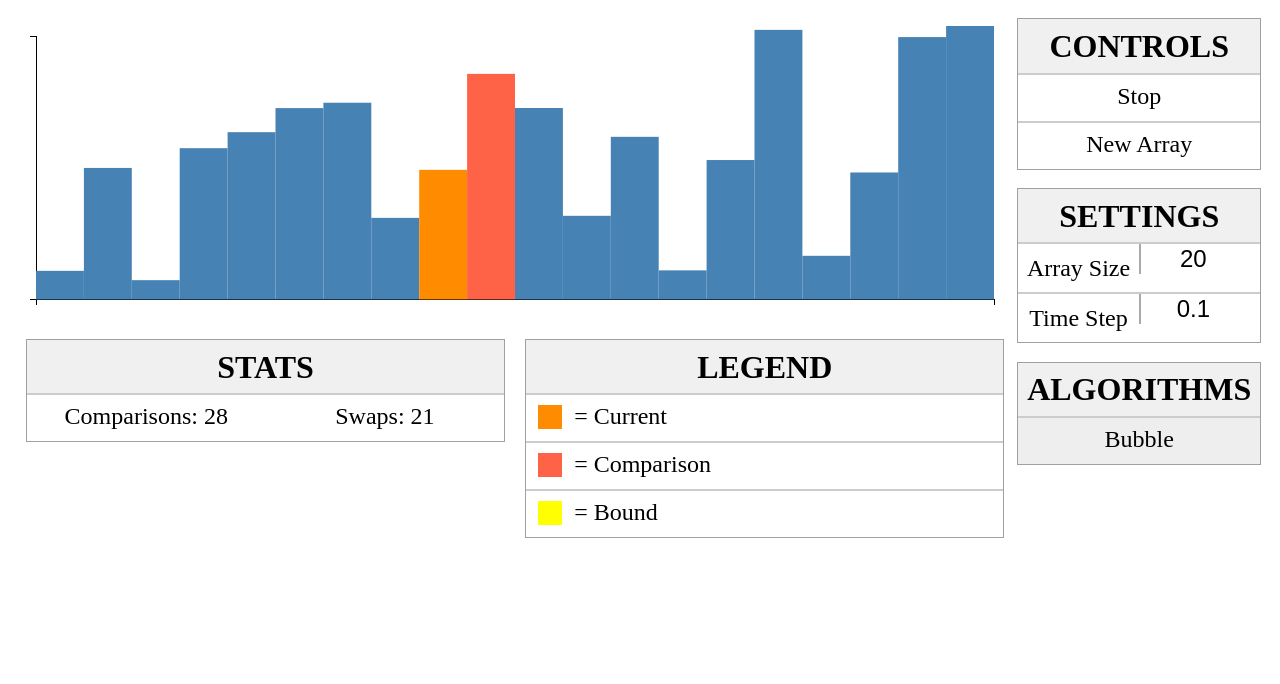
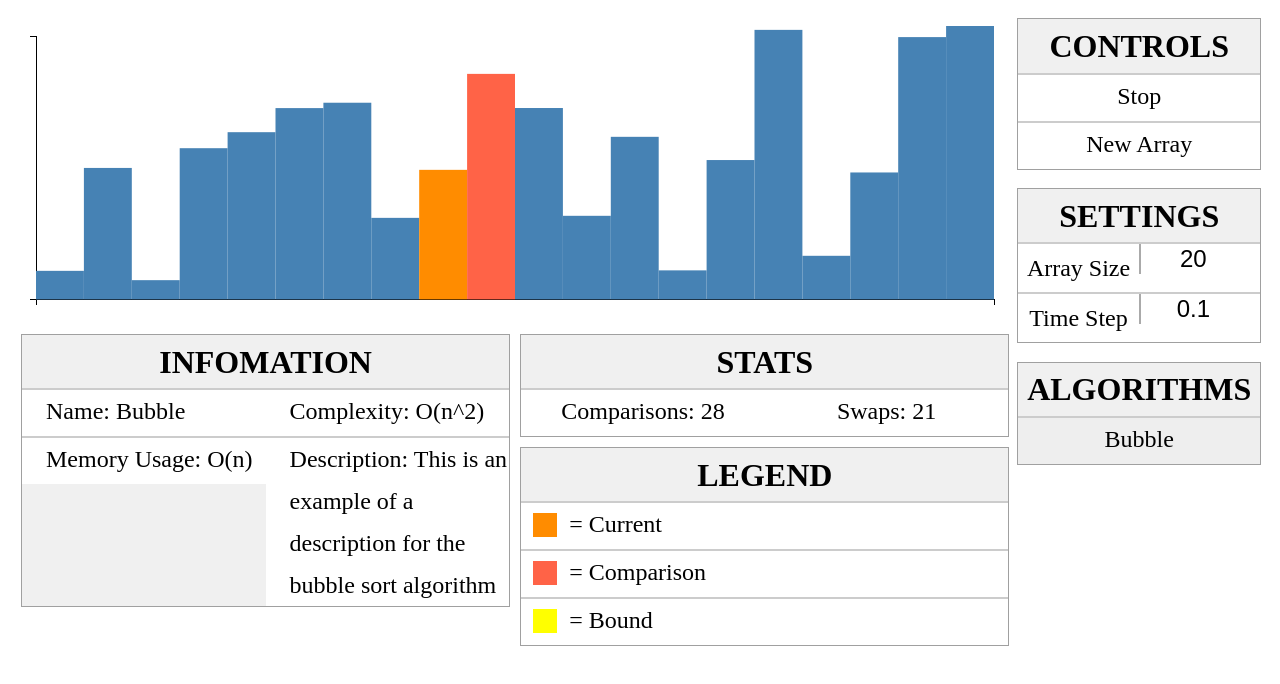
Before and after one commit to GeekyAubergine/SortingVisualiser, a plain HTML site: page demo.html in a window 1280 px wide. Both pictures are taken after a click on the item "Bubble". Drawn offline with Linux system fonts and the light colour scheme.

Commit message:
Added algorithm information

```diff
--- a/sorting-visualiser.css
+++ b/sorting-visualiser.css
@@ -29,6 +29,12 @@ svg {
 }
 #sv-infomation-container {
   width: 100%;
+}
+#sv-information-left-container {
+  width: 50%;
+}
+#sv-information-right-container {
+  width: 50%;
 }
 
 /* Bars */
@@ -163,10 +169,6 @@ svg {
 }
 
 /* Information */
-
-#sv-legend {
-  width: 48%;
-}
 #sv-legend li p {
   width: auto;
   margin: 0;
@@ -180,9 +182,10 @@ svg {
   width: 1em;
   height: 1em;
 }
-#sv-stats {
-  width: 48%;
-}
 #sv-stats li {
   width: 50%;
 }
+#sv-algorithm-information-container li {
+  text-align: left;
+  padding-left: 1em;
+}
--- a/sorting-visualiser.js
+++ b/sorting-visualiser.js
@@ -28,6 +28,13 @@ const LEGEND_ID = 'sv-legend';
 const STATS_COMPARISONS_ID = 'sv-comparisons-stat';
 const STATS_SWAPS_ID = 'sv-swaps-stat';
 const STAT_CLASS = 'sv-stat';
+const INFORMATION_LEFT_CONTAINER_ID = 'sv-information-left-container';
+const INFORMATION_RIGHT_CONTAINER_ID = 'sv-information-right-container';
+const ALGORITHM_INFORMATION_ID = 'sv-algorithm-information-container';
+const INFORMATION_NAME_ID = 'sv-algorithm-name';
+const INFORMATION_COMPLEXITY_ID = 'sv-algorithm-complexity';
+const INFORMATION_MEMORY_ID = 'sv-algorithm-memory';
+const INFORMATION_DESCRIPTION_ID = 'sv-algorithm-description';
 
 //Bar class names
 const BAR_NORMAL_CLASS = 'sv-bar-normal';
@@ -67,7 +74,10 @@ const margin = {
 //Buttons
 var sortingAlgorithmButtons = [{
   name: 'Bubble',
-  callBack: bubbleSort
+  callBack: bubbleSort,
+  complexity: 'O(n^2)',
+  memory: 'O(n)',
+  description: 'This is an example of a description for the bubble sort algorithm'
 }]
 
 var graphDimensions = {
@@ -112,10 +122,11 @@ function info(stringToLog) {
   }
 }
 
-function startSortingAlgorithm() {
+function startSortingAlgorithm(algorithm) {
   sortingAlgorithmCurrentlyRunning = true;
   sortingStats.numberOfComparisons = 0;
   sortingStats.numberOfSwaps = 0;
+  updateAlgorithmInformation(algorithm);
 }
 
 function stopSortingAlgorithm() {
@@ -166,11 +177,22 @@ function createInfomationContainer() {
   getGraphAndInformationContainer().append('div').attr('id', INFOMATION_CONTAINER_ID).attr('class', CONTAINER_CLASS);
 }
 
+function createInformationLeftContainer() {
+  getInformationContainer().append('div').attr('id', INFORMATION_LEFT_CONTAINER_ID).attr('class', CONTAINER_CLASS);
+}
+
+function createInformationRightContainer() {
+  getInformationContainer().append('div').attr('id', INFORMATION_RIGHT_CONTAINER_ID).attr('class', CONTAINER_CLASS);
+}
+
+
 function createContainers() {
   createGraphAndInformationContainer();
   createGraphContainer();
   createControlsContainer();
   createInfomationContainer();
+  createInformationLeftContainer();
+  createInformationRightContainer();
 }
 
 function getMainContainer() {
@@ -191,6 +213,14 @@ function getContolsContainer() {
 
 function getInformationContainer() {
   return d3.select('#' + INFOMATION_CONTAINER_ID);
+}
+
+function getInformationLeftContainer() {
+  return d3.select('#' + INFORMATION_LEFT_CONTAINER_ID);
+}
+
+function getInformationRightContainer() {
+  return d3.select('#' + INFORMATION_RIGHT_CONTAINER_ID);
 }
 
 /* ------------------------------------------------------------------------- */
@@ -268,8 +298,8 @@ function createAlgorithmButton(parent, buttonData) {
   button.on('click', function() {
     if (!sortingAlgorithmCurrentlyRunning) {
       button.classed(BUTTON_SELECTED_CLASS, true);
+      startSortingAlgorithm(buttonData);
       buttonData.callBack();
-      startSortingAlgorithm();
     }
   });
 }
@@ -359,7 +389,6 @@ function createLegend(container) {
   item.append('p').text('= Bound');
 }
 
-/* ---- Stats Creation ---- */
 function createStats(container) {
   var statsContainer = container.append('div').attr('id', STATS_ID).attr('class', LIST_CLASS);
   statsContainer.append('h2').text('Stats');
@@ -368,15 +397,35 @@ function createStats(container) {
   list.append('li').attr('id', STATS_SWAPS_ID).attr('class', STAT_CLASS);
 }
 
+function createAlgorithmInformation(container) {
+  var informationContainer = container.append('div').attr('id', ALGORITHM_INFORMATION_ID).attr('class', LIST_CLASS);
+  informationContainer.append('h2').text('Infomation');
+  var list = informationContainer.append('ul');
+  list.append('li').attr('id', INFORMATION_NAME_ID).attr('class', STAT_CLASS).text('Name: ');
+  list.append('li').attr('id', INFORMATION_COMPLEXITY_ID).attr('class', STAT_CLASS).text('Complexity: ');
+  list.append('li').attr('id', INFORMATION_MEMORY_ID).attr('class', STAT_CLASS).text('Memory Usage: ');
+  list.append('li').attr('id', INFORMATION_DESCRIPTION_ID).attr('class', STAT_CLASS).text("Description: ");
+}
+
 function createInformation() {
-  var container = getInformationContainer();
+  var container = getInformationRightContainer();
   createStats(container);
   createLegend(container);
+  createAlgorithmInformation(getInformationLeftContainer());
 }
 
 function updateStats() {
   d3.select('#' + STATS_COMPARISONS_ID).text("Comparisons: " + sortingStats.numberOfComparisons);
   d3.select('#' + STATS_SWAPS_ID).text("Swaps: " + sortingStats.numberOfSwaps);
+}
+
+function updateAlgorithmInformation(algorithm) {
+  if (algorithm != undefined) {
+    d3.select('#' + INFORMATION_NAME_ID).text("Name: " + algorithm.name);
+    d3.select('#' + INFORMATION_COMPLEXITY_ID).text("Complexity: " + algorithm.complexity);
+    d3.select('#' + INFORMATION_MEMORY_ID).text("Memory Usage: " + algorithm.memory);
+    d3.select('#' + INFORMATION_DESCRIPTION_ID).text("Description: " + algorithm.description);
+  }
 }
 
 /* ------------------------------------------------------------------------- */
@@ -518,7 +567,7 @@ function setMainContainersPercentageWidths(graphAndInformationWidth, controlsWid
 
 function updateLayout() {
   var width = getWidthOfContainerInEm();
-  console.log(width);
+  info('Container width: ' + width + 'em');
 
   //Main container positioning
   if (width < 50) {
@@ -539,7 +588,7 @@ function updateLayout() {
   }
 
   //When screen compresses to single column adjusts the controls and settings tab
-  if (width < 50) {
+  if (width < 50 && width > 30) {
     setPercentageWidthOfElement('#' + ALGORITHMS_CONTROLS_CONTAINER_ID, 48);
     setPercentageWidthOfElement('#' + ALGORITHMS_SETTINGS_CONTAINER_ID, 48);
   } else {
@@ -549,11 +598,11 @@ function updateLayout() {
 
   //When screen compresses to single column adjusts the stats and legend tab
   if (width < 30) {
-    setPercentageWidthOfElement('#' + STATS_ID, 98);
-    setPercentageWidthOfElement('#' + LEGEND_ID, 98);
-  } else {
-    setPercentageWidthOfElement('#' + STATS_ID, 48);
-    setPercentageWidthOfElement('#' + LEGEND_ID, 48);
+    //   setPercentageWidthOfElement('#' + STATS_ID, 98);
+    //   setPercentageWidthOfElement('#' + LEGEND_ID, 98);
+    // } else {
+    //   setPercentageWidthOfElement('#' + STATS_ID, 48);
+    //   setPercentageWidthOfElement('#' + LEGEND_ID, 48);
   }
 }
 
```
